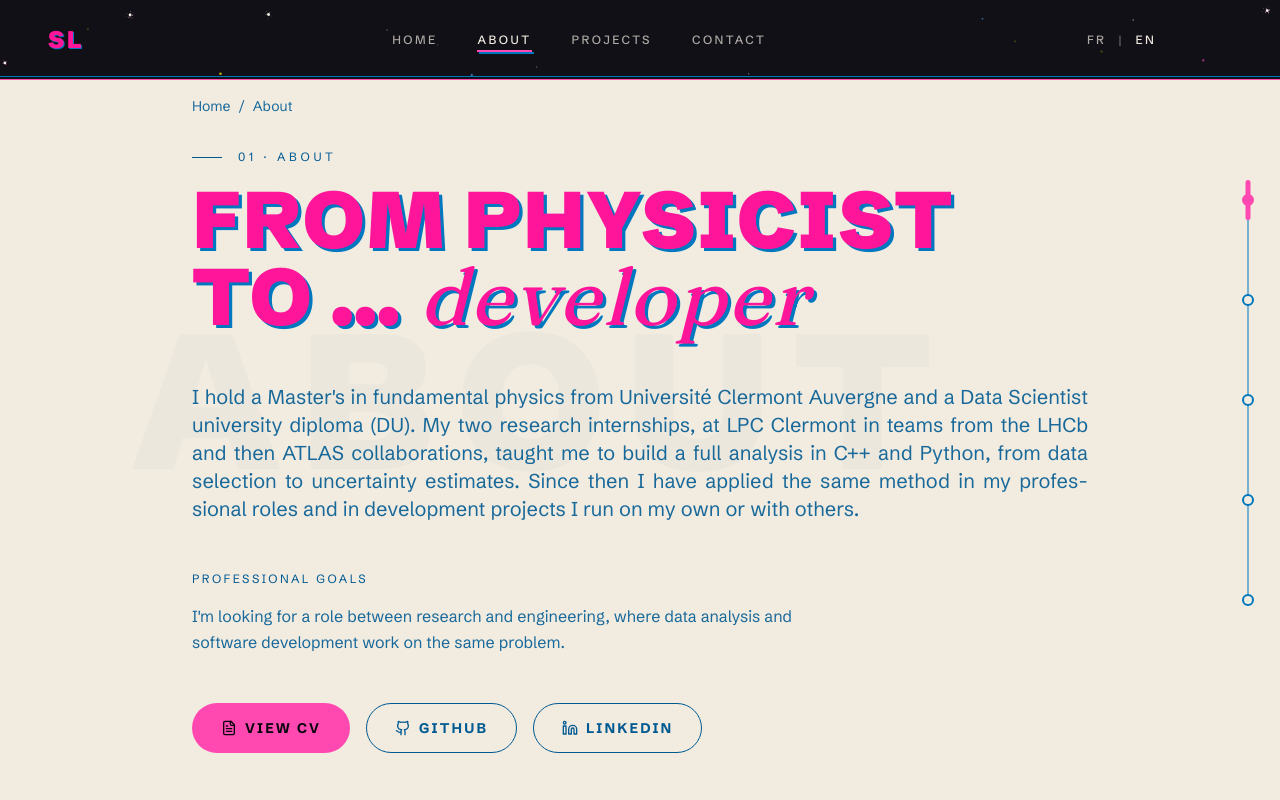
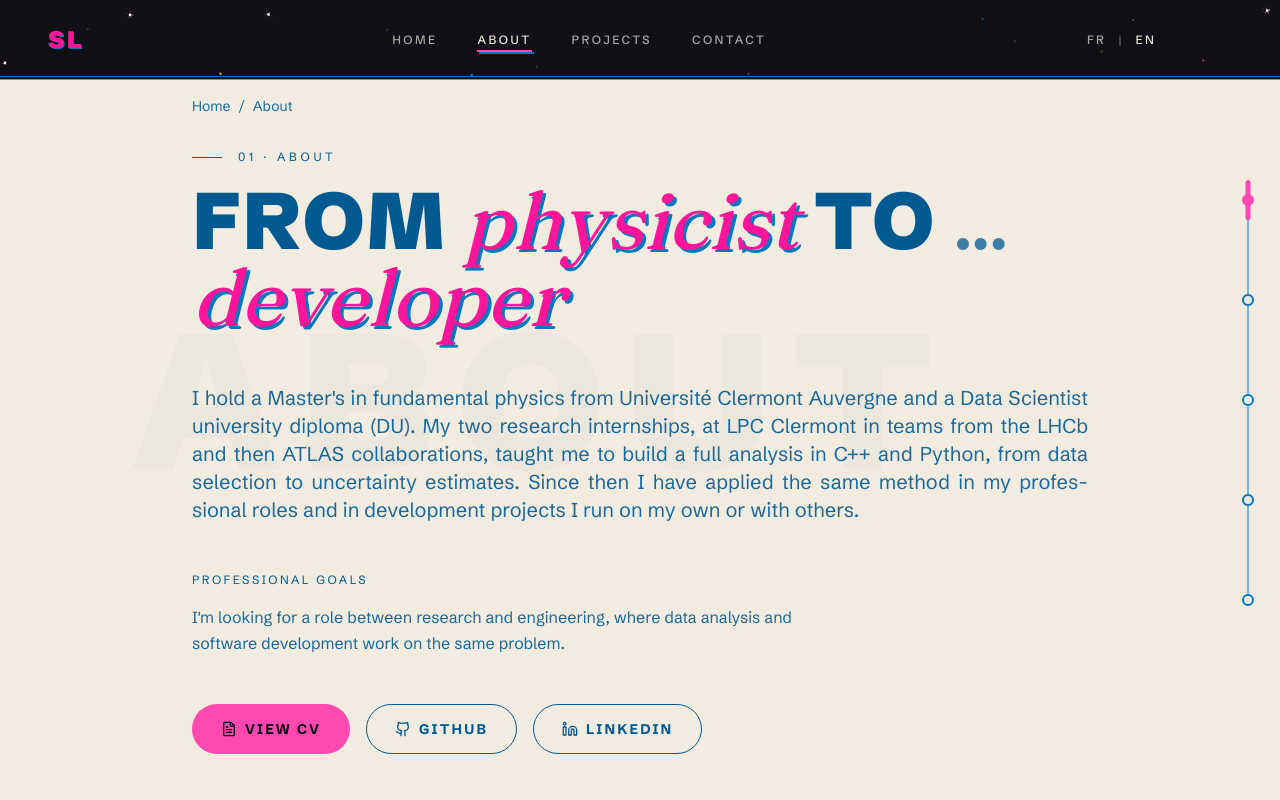
Before and after one commit to Samuellct/portfolio-2026, a Next.js app: page /en/about in a window 1280 px wide. Shown: the top 800 px of the page. Built offline with nearby package versions, Linux system fonts and the light colour scheme.

Commit message:
fix(about): set the About title like the home section

```diff
--- a/src/app/[locale]/about/AboutView.tsx
+++ b/src/app/[locale]/about/AboutView.tsx
@@ -20,6 +20,7 @@ import { PAGE_BG } from '@/lib/theme'
 import { cn } from '@/lib/cn'
 import { RESUME_PATH, SOCIAL } from '@/lib/constants'
 import { Pill } from '@/components/ui/Pill'
+import { AboutTitleWords } from '@/components/ui/AboutTitleWords'
 
 // ============================================
 // BACKGROUND TEXTS
@@ -323,9 +324,6 @@ export default function AboutView({
   ]
 
   // last word of the page title set in Fraunces italic (DEC-13c accent)
-  const titleWords = tAbout('title').split(' ')
-  const titleLast = titleWords.pop()
-  const titleLead = titleWords.join(' ')
 
   const sectionLabels = [
     tAbout('sectionLabel'),
@@ -721,9 +719,8 @@ export default function AboutView({
               <div className="section-label text-accent mb-4">
                 {tAbout('sectionLabel')}
               </div>
-              <h1 className="font-display uppercase font-black text-page leading-display-snug tracking-wide mb-12 text-riso-pinkTitle misregister">
-                {titleLead}{' '}
-                <span className="fraunces-display-italic normal-case">{titleLast}</span>
+              <h1 className="text-page leading-display-snug mb-12">
+                <AboutTitleWords text={tAbout('title')} />
               </h1>
             </div>
 
--- a/src/components/sections/AboutSection.tsx
+++ b/src/components/sections/AboutSection.tsx
@@ -9,6 +9,7 @@ import { useTranslations } from 'next-intl'
 import { useReducedMotion } from '@/hooks/use-reduced-motion'
 import { useEntryAnimation } from '@/hooks/use-entry-animation'
 import { Pill } from '@/components/ui/Pill'
+import { AboutTitleWords } from '@/components/ui/AboutTitleWords'
 // Homepage statistics, derived from the visible projects by the page
 export interface HomeStats {
   internships: number
@@ -162,25 +163,7 @@ export default function AboutSection({ statValues }: { statValues: HomeStats })
             // overflow mask that the word reveal needs.
             className="text-display leading-[0.98] overflow-hidden pb-[0.18em]"
           >
-            {t('title').split(' ').map((word: string, i: number) => {
-              const clean = word.toLowerCase().normalize('NFD').replace(/[\u0300-\u036f]/g, '')
-              const isAccent = ['physicien', 'developpeur', 'physicist', 'developer'].includes(clean)
-              const isEllipsis = word === '…'
-              return (
-                <span
-                  key={i}
-                  className={`title-word inline-block mr-[0.2em] ${
-                    isAccent
-                      ? 'fraunces-display-italic text-riso-pinkTitle misregister'
-                      : isEllipsis
-                        ? 'font-display font-light text-subtle'
-                        : 'font-display uppercase font-black tracking-wide'
-                  }`}
-                >
-                  {word}
-                </span>
-              )
-            })}
+            <AboutTitleWords text={t('title')} />
           </h2>
         </div>
 
--- /dev/null
+++ b/src/components/ui/AboutTitleWords.tsx
@@ -0,0 +1,21 @@
+// "De physicien à … développeur": one treatment on the home section and the About
+// page (V6-DES-09). The two trades read in pink Fraunces italic, misregistered, the
+// ellipsis stays light, the rest is set in black capitals. Each word is a
+// `.title-word` span, which the home section reveals word by word.
+const ACCENT_WORDS = ['physicien', 'developpeur', 'physicist', 'developer']
+
+export function AboutTitleWords({ text }: { text: string }) {
+  return text.split(' ').map((word, i) => {
+    const clean = word.toLowerCase().normalize('NFD').replace(/[̀-ͯ]/g, '')
+    const style = ACCENT_WORDS.includes(clean)
+      ? 'fraunces-display-italic text-riso-pinkTitle misregister'
+      : word === '…'
+        ? 'font-display font-light text-subtle'
+        : 'font-display uppercase font-black tracking-wide'
+    return (
+      <span key={i} className={`title-word inline-block mr-[0.2em] ${style}`}>
+        {word}
+      </span>
+    )
+  })
+}
```
